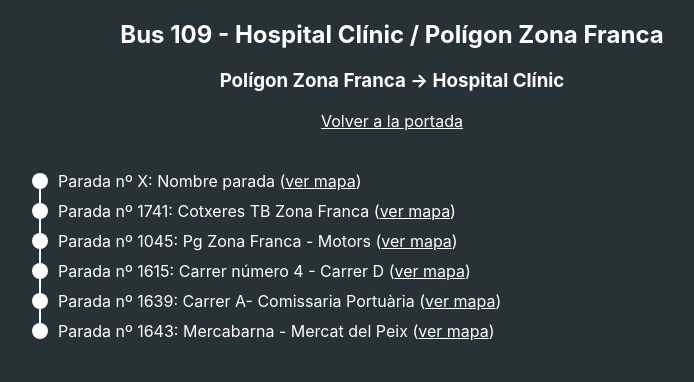
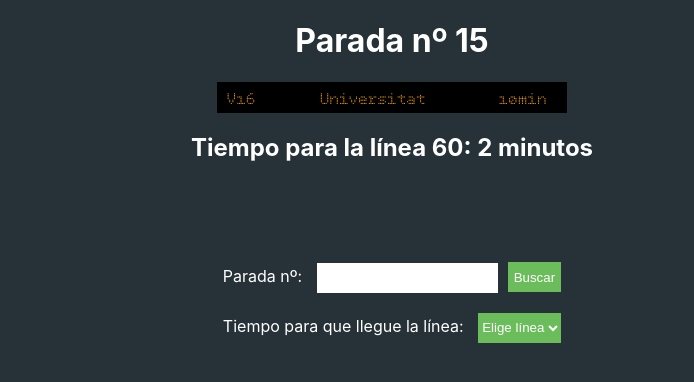
Before and after one commit to BaroSquixZ/exercici5-parada-bus, a React (Create React App) app: page / in a window 1280 px wide. Shown: the top 382 px of the page, without its empty margins (248-942 px from the left). Built offline with nearby package versions, Linux system fonts and the light colour scheme.

Commit message:
descomentado lo necesario, eliminado lo innecesari

```diff
--- a/src/App.js
+++ b/src/App.js
@@ -1,7 +1,7 @@
 function App() {
   return (
     <div className="contenedor">
-      {/* <header className="cabecera">
+      <header className="cabecera">
         <h1>Parada nº 15</h1>
         <div className="display">
           <div className="bus">
@@ -29,26 +29,13 @@ function App() {
           <button type="submit">Buscar</button>
         </form>
         <form>
-          <label htmlFor="tiempo-linea">Tiempo para que llegue la línea: </label>
+          <label htmlFor="tiempo-linea">
+            Tiempo para que llegue la línea:{" "}
+          </label>
           <select id="tiempo-linea">
             <option value="">Elige línea</option>
           </select>
         </form>
-      </section> */}
-      <header className="cabecera">
-        <h2>Bus 109 - Hospital Clínic / Polígon Zona Franca</h2>
-        <h3>Polígon Zona Franca -> Hospital Clínic</h3>
-        <a href="#">Volver a la portada</a>
-      </header>
-      <section>
-        <ul className="grafico-paradas">
-          <li className="parada">Parada nº X: Nombre parada (<a href="#">ver mapa</a>)</li>
-          <li className="parada">Parada nº 1741: Cotxeres TB Zona Franca (<a href="#">ver mapa</a>)</li>
-          <li className="parada">Parada nº 1045: Pg Zona Franca - Motors (<a href="#">ver mapa</a>)</li>
-          <li className="parada">Parada nº 1615: Carrer número 4 - Carrer D (<a href="#">ver mapa</a>)</li>
-          <li className="parada">Parada nº 1639: Carrer A- Comissaria Portuària (<a href="#">ver mapa</a>)</li>
-          <li className="parada">Parada nº 1643: Mercabarna - Mercat del Peix (<a href="#">ver mapa</a>)</li>
-        </ul>
       </section>
     </div>
   );
```
